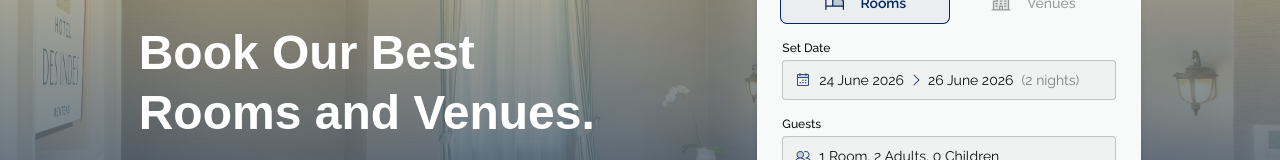
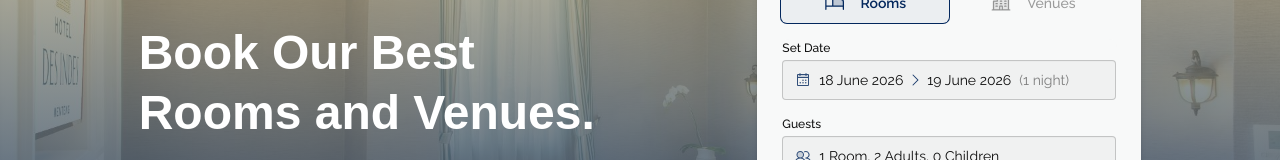
Before and after one commit to boowat/webhotel, a Next.js app: page / in a window 1280 px wide. Shown: the part 166-326 px from the top of the page. Built offline with nearby package versions, Linux system fonts and the light colour scheme; a web font is replaced by a local one.

Commit message:
fix: change datepicker starting day

```diff
--- a/src/components/booking/BookingForm.tsx
+++ b/src/components/booking/BookingForm.tsx
@@ -18,8 +18,8 @@ import {
 export default function BookingForm() {
   const t = useTranslations("home");
   const router = useRouter();
-  const [checkIn, setCheckIn] = useState(() => addDays(todayISO(), 7));
-  const [checkOut, setCheckOut] = useState(() => addDays(todayISO(), 9));
+  const [checkIn, setCheckIn] = useState(() => addDays(todayISO(), 1));
+  const [checkOut, setCheckOut] = useState(() => addDays(todayISO(), 2));
 
   // Hooks for total guest
   const [rooms, setRooms] = useState(1);
@@ -51,7 +51,7 @@ export default function BookingForm() {
     <>
       <form
         onSubmit={searchRooms}
-        className="card flex flex-col gap-4 p-6 bg-base-100 h-80 max-h-96 shadow-md"
+        className="card bg-base-100 flex h-80 max-h-96 flex-col gap-4 p-6 shadow-md"
       >
         {/* name of each tab group should be unique */}
 
```
